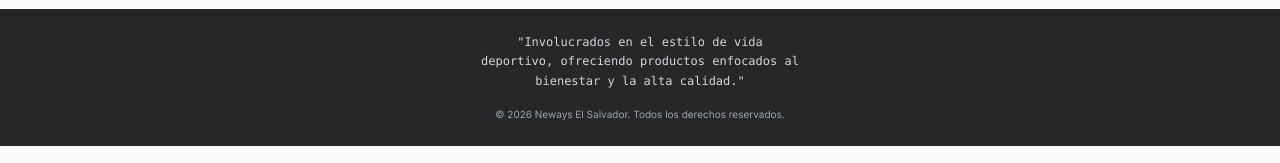
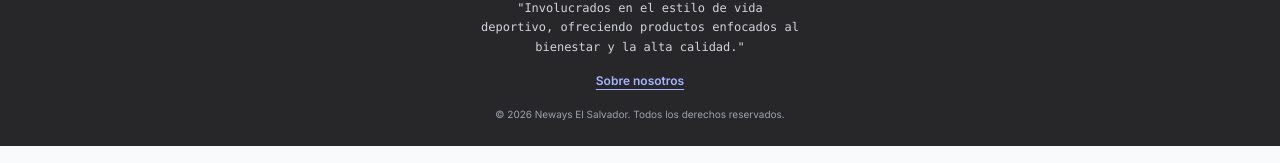
Before and after one commit to vmValeriaMontano/Proyecto_Neways, a React (Vite) app in the folder neways-frontend/: page / in a window 1280 px wide. Shown: the part 542-705 px from the top of the page. Built offline with nearby package versions, Linux system fonts and the light colour scheme; no server answers.

Commit message:
actualizar: home con link de AboutUs

```diff
--- a/neways-frontend/src/pages/client/Home.jsx
+++ b/neways-frontend/src/pages/client/Home.jsx
@@ -192,6 +192,14 @@ export default function Home() {
         <p className="text-xs font-mono text-gray-300 max-w-xs mx-auto leading-relaxed">
           "Involucrados en el estilo de vida deportivo, ofreciendo productos enfocados al bienestar y la alta calidad."
         </p>
+
+        <Link
+          to="/about"
+          className="inline-block mt-4 text-xs font-semibold text-indigo-300 underline underline-offset-4 hover:text-white transition"
+        >
+          Sobre nosotros
+        </Link>
+
         <p className="text-[10px] text-gray-400 mt-4">
           © 2026 Neways El Salvador. Todos los derechos reservados.
         </p>
```
